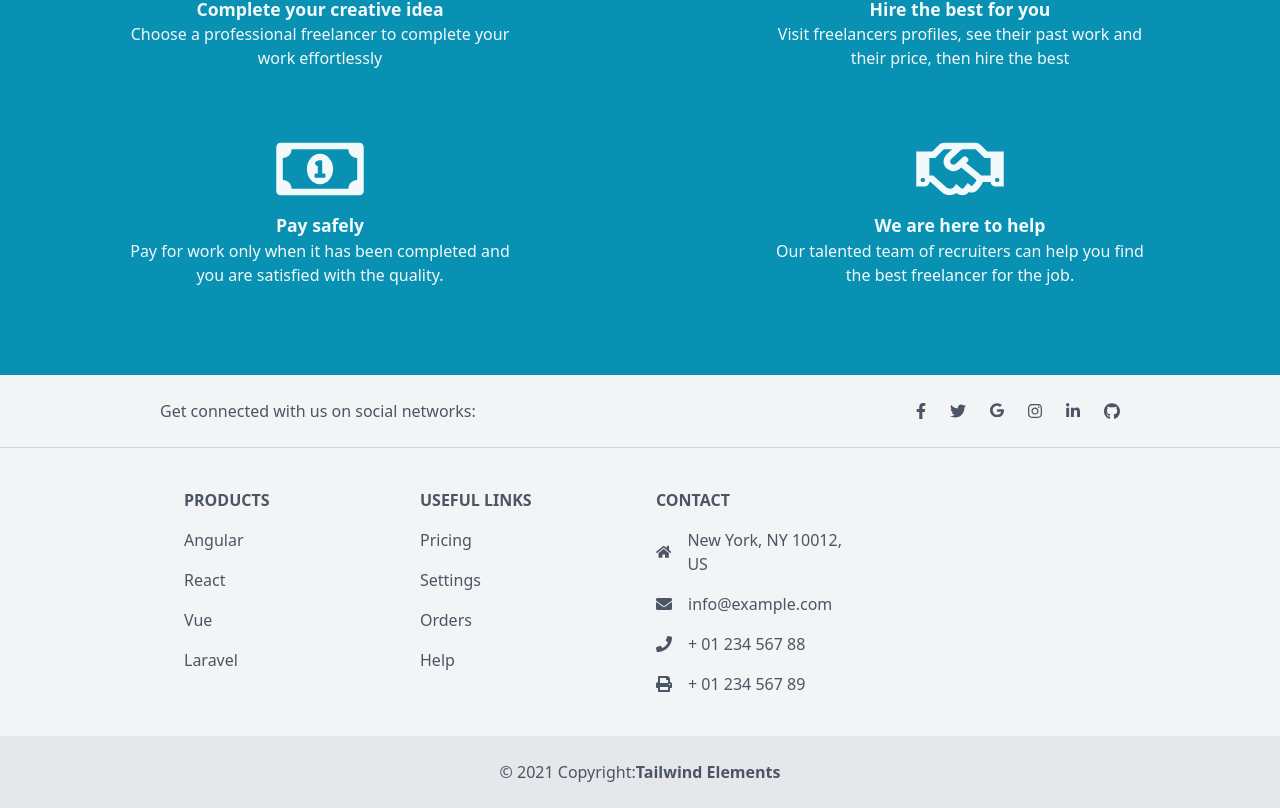
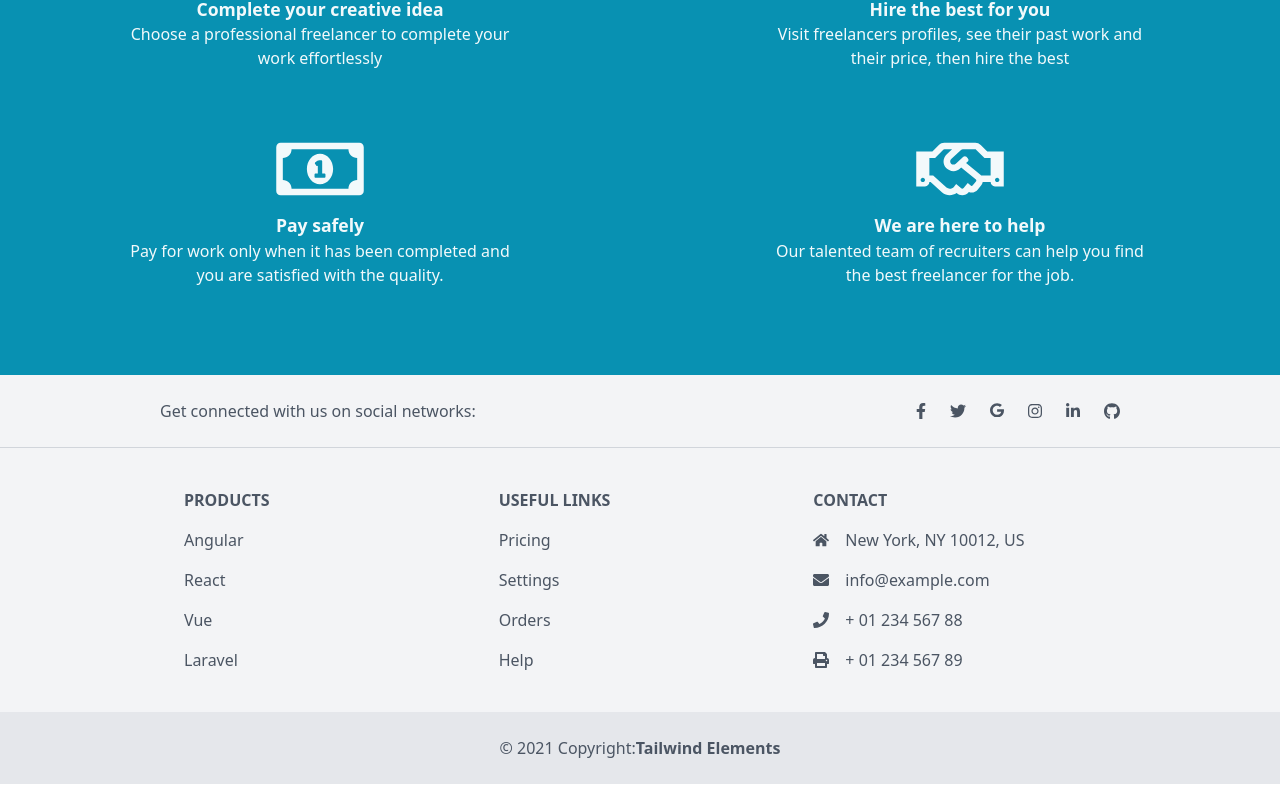
Before and after one commit to moh1434/Maslah-Tech-vue3, a Vue app: page / in a window 1280 px wide. Shown: the part 938-1746 px from the top of the page. After the commit the page ends 1722 px from the top, so only its background shows below. Built offline with nearby package versions, Linux system fonts and the light colour scheme.

Commit message:
css update lg:grid-cols-3

```diff
--- a/src/components/global/TheFooter.vue
+++ b/src/components/global/TheFooter.vue
@@ -122,7 +122,7 @@
       </div>
     </div>
     <div class="mx-6 py-10 text-center md:text-left">
-      <div class="grid grid-1 md:grid-cols-2 lg:grid-cols-4 gap-8 lg:px-40">
+      <div class="grid grid-1 md:grid-cols-2 lg:grid-cols-3 gap-8 lg:px-40">
         <!--  -->
         <div class="">
           <h6
```
